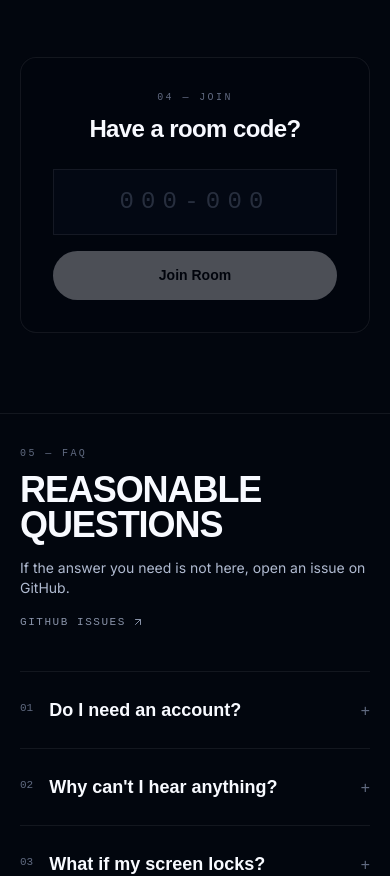
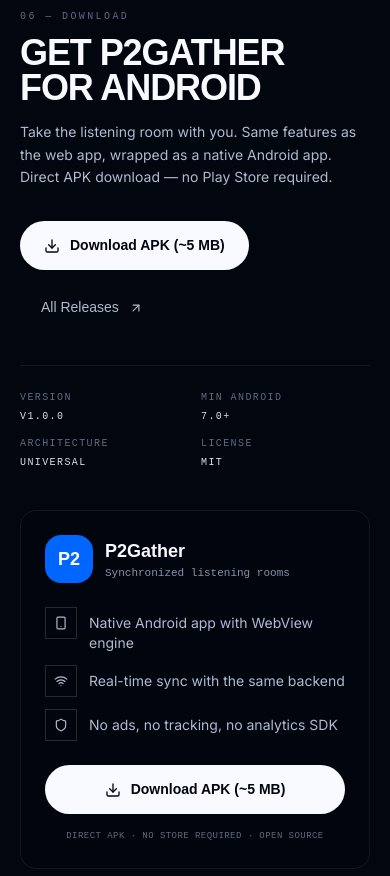
Before and after one commit to invinsiblesri/P2Gather, a React (Vite) app in the folder apps/web/: page / in a window 390 px wide. Shown: the part 5940-6816 px from the top of the page. Built offline with nearby package versions, Linux system fonts and the light colour scheme; no server answers; a web font is replaced by a local one.

Commit message:
feat: add Android APK build (Capacitor) + download section on landing page

```diff
--- a/apps/web/package.json
+++ b/apps/web/package.json
@@ -9,6 +9,9 @@
     "preview": "vite preview"
   },
   "dependencies": {
+    "@capacitor/android": "^8.6.2",
+    "@capacitor/cli": "^8.6.2",
+    "@capacitor/core": "^8.6.2",
     "@p2gather/shared": "*",
     "@types/lodash": "^4.17.27",
     "clsx": "^2.0.0",
--- /dev/null
+++ b/apps/web/src/components/DownloadAPK.tsx
@@ -0,0 +1,121 @@
+import { useReveal } from '../hooks/useReveal';
+import { useSpotlight } from '../hooks/useSpotlight';
+import { Download, ArrowUpRight, Smartphone, Wifi, Shield } from 'lucide-react';
+
+const APK_URL = 'https://github.com/invinsiblesri/P2Gather/releases/latest/download/P2Gather-v1.0.0.apk';
+const APK_SIZE = '~5 MB';
+const VERSION = 'v1.0.0';
+
+export function DownloadAPK() {
+  const heading = useReveal();
+  const card = useReveal();
+  const { onMouseMove } = useSpotlight();
+
+  return (
+    <section id="download" className="scroll-mt-14 border-t border-edge px-5 pt-8 pb-20 sm:px-10">
+      <div className="grid gap-10 lg:grid-cols-12">
+        {/* Left: heading */}
+        <div ref={heading} className="rv lg:col-span-5">
+          <p className="font-mono text-[10px] uppercase tracking-[0.24em] text-bone-500">06 — Download</p>
+          <h2 className="mt-3 font-display text-4xl font-semibold uppercase leading-[0.95] tracking-[-0.03em] text-bone-50 sm:text-5xl">
+            Get P2Gather<br />for Android
+          </h2>
+          <p className="mt-4 text-sm text-bone-300 max-w-md leading-relaxed">
+            Take the listening room with you. Same features as the web app, wrapped as a native Android app.
+            Direct APK download — no Play Store required.
+          </p>
+
+          <div className="mt-8 flex flex-wrap items-center gap-3">
+            <a
+              href={APK_URL}
+              download
+              className="btn-solid"
+            >
+              <Download size={16} />
+              Download APK ({APK_SIZE})
+            </a>
+            <a
+              href="https://github.com/invinsiblesri/P2Gather/releases"
+              target="_blank"
+              rel="noreferrer"
+              className="btn-ghost"
+            >
+              All Releases
+              <ArrowUpRight size={14} />
+            </a>
+          </div>
+
+          <dl className="mt-8 grid grid-cols-2 gap-3 border-t border-edge pt-6 font-mono text-[10px] sm:text-[11px] uppercase tracking-[0.14em]">
+            <div>
+              <dt className="text-bone-500">Version</dt>
+              <dd className="mt-1 text-bone-200">{VERSION}</dd>
+            </div>
+            <div>
+              <dt className="text-bone-500">Min Android</dt>
+              <dd className="mt-1 text-bone-200">7.0+</dd>
+            </div>
+            <div>
+              <dt className="text-bone-500">Architecture</dt>
+              <dd className="mt-1 text-bone-200">Universal</dd>
+            </div>
+            <div>
+              <dt className="text-bone-500">License</dt>
+              <dd className="mt-1 text-bone-200">MIT</dd>
+            </div>
+          </dl>
+        </div>
+
+        {/* Right: APK card */}
+        <div ref={card} className="rv lg:col-span-6 lg:col-start-7" style={{ transitionDelay: '150ms' } as React.CSSProperties}>
+          <div
+            className="spot border border-edge p-6 sm:p-8 rounded-spot backdrop-blur-sm bg-ink-950/60"
+            onMouseMove={onMouseMove}
+          >
+            <div className="relative z-10">
+              <div className="flex items-center gap-3 mb-6">
+                <div className="h-12 w-12 rounded-2xl bg-electric flex items-center justify-center">
+                  <span className="text-white font-display font-bold text-lg">P2</span>
+                </div>
+                <div>
+                  <h3 className="font-display text-lg font-semibold text-bone-50">P2Gather</h3>
+                  <p className="font-mono text-[11px] text-bone-400">Synchronized listening rooms</p>
+                </div>
+              </div>
+
+              <ul className="space-y-3 mb-6">
+                {[
+                  { icon: Smartphone, text: 'Native Android app with WebView engine' },
+                  { icon: Wifi, text: 'Real-time sync with the same backend' },
+                  { icon: Shield, text: 'No ads, no tracking, no analytics SDK' },
+                ].map((item, i) => {
+                  const Icon = item.icon;
+                  return (
+                    <li key={i} className="flex items-start gap-3">
+                      <div className="flex h-8 w-8 shrink-0 items-center justify-center border border-edge-hi text-bone-300">
+                        <Icon size={14} />
+                      </div>
+                      <span className="text-sm text-bone-300 pt-1.5">{item.text}</span>
+                    </li>
+                  );
+                })}
+              </ul>
+
+              <a
+                href={APK_URL}
+                download
+                className="btn-solid w-full text-center"
+              >
+                <Download size={16} />
+                Download APK ({APK_SIZE})
+              </a>
+
+              <p className="mt-4 text-center font-mono text-[9px] text-bone-500 uppercase tracking-wider">
+                Direct APK &middot; No store required &middot; Open source
+              </p>
+            </div>
+          </div>
+        </div>
+      </div>
+    </section>
+  );
+}
--- a/apps/web/src/components/NavBar.tsx
+++ b/apps/web/src/components/NavBar.tsx
@@ -6,7 +6,8 @@ const NAV_ITEMS = [
   { num: '01', label: 'Index', href: '#index' },
   { num: '02', label: 'Features', href: '#features' },
   { num: '03', label: 'How It Works', href: '#how' },
-  { num: '04', label: 'Join', href: '#join' },
+  { num: '04', label: 'Download', href: '#download' },
+  { num: '05', label: 'Join', href: '#join' },
 ];
 
 export function NavBar() {
--- a/apps/web/src/pages/LandingPage.tsx
+++ b/apps/web/src/pages/LandingPage.tsx
@@ -3,6 +3,7 @@ import { Hero } from '../components/Hero';
 import { Features } from '../components/Features';
 import { ACloserLook } from '../components/ACloserLook';
 import { HowItWorks } from '../components/HowItWorks';
+import { DownloadAPK } from '../components/DownloadAPK';
 import { JoinWithCode } from '../components/JoinWithCode';
 import { FAQ } from '../components/FAQ';
 import { Footer } from '../components/Footer';
@@ -16,6 +17,7 @@ export function LandingPage() {
         <ACloserLook />
         <Features />
         <HowItWorks />
+        <DownloadAPK />
         <JoinWithCode />
         <FAQ />
       </main>
```
Also changed, not shown: apps/web/capacitor.config.ts (added, +13 -0 lines), 2 other files (tests, documents, lock files or other folders).
